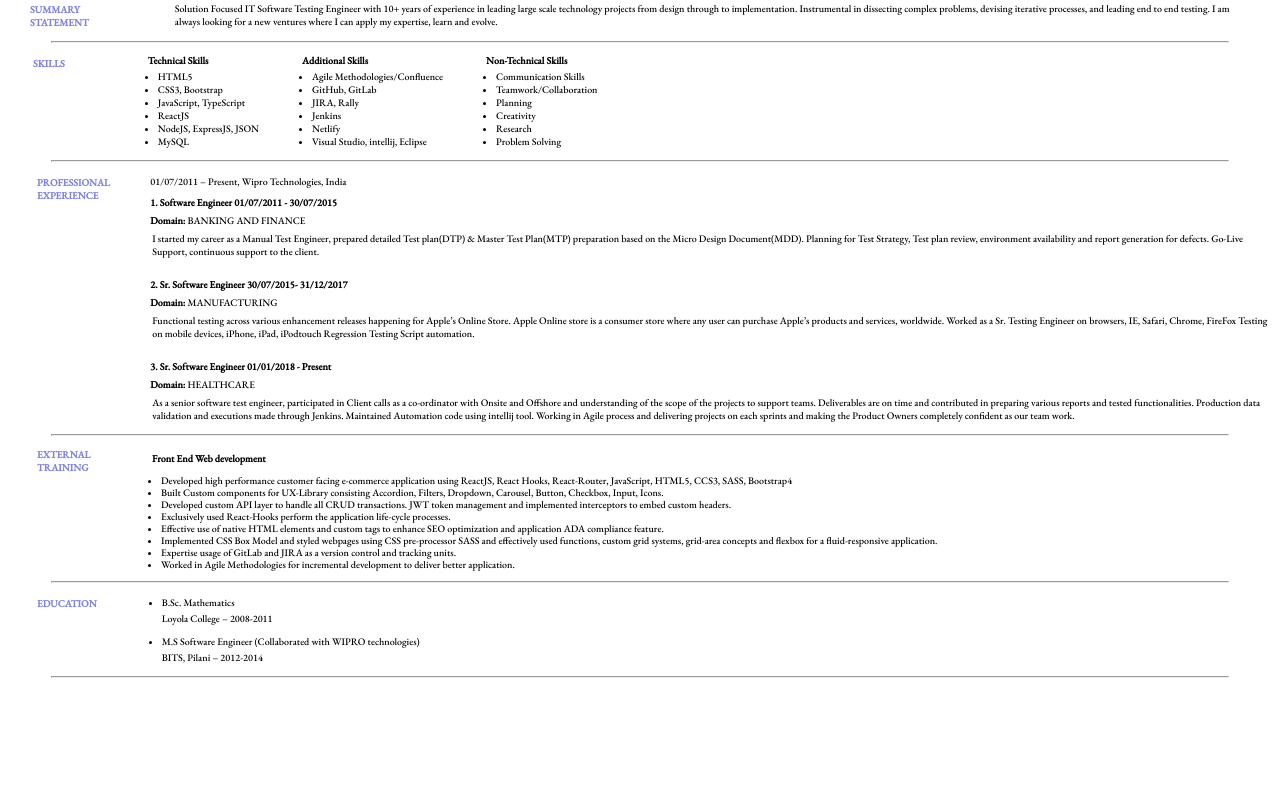
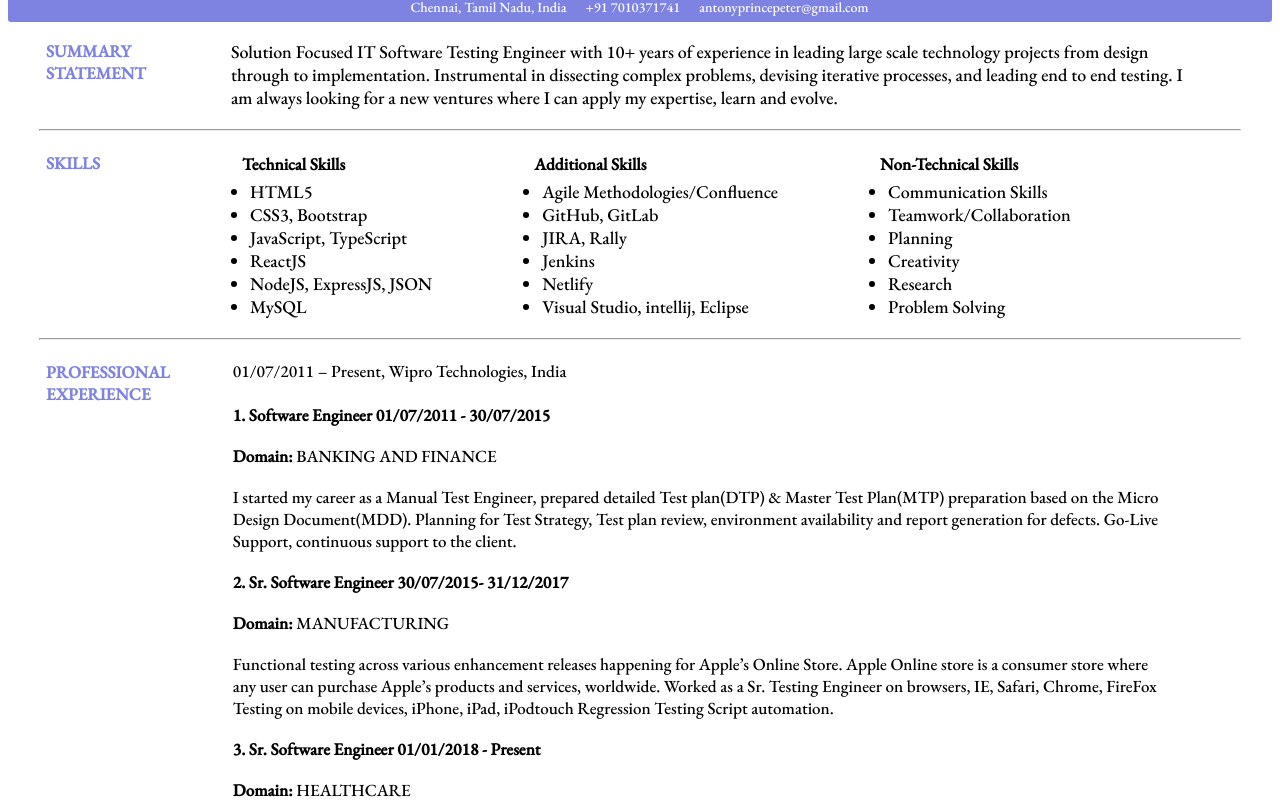
Before and after one commit to AntonyPrincePeter/Resume_11_07_2022_02, a plain HTML site: page index.html in a window 1280 px wide. Shown: the part 76-876 px from the top of the page. Before the commit the page ends 800 px from the top, so only its background shows below. Drawn offline with nearby package versions, Linux system fonts and the light colour scheme; files that its build step writes are made by us from their sources; a web font is replaced by a local one.

Commit message:
first commit 11_7

```diff
--- a/cssfile.css
+++ b/cssfile.css
@@ -1,3 +1,5 @@
+@import url('https://fonts.googleapis.com/css2?family=EB+Garamond:wght@500&display=swap');
+
 body{
     font-family: EB Garamond;
     font-weight: 400;
@@ -6,20 +8,20 @@ body{
 /*  */
 .header-section {
 
-    height: 50px;
+    height: 80px;
     background-color: rgba(39, 47, 207, 0.597);
     text-align: center;
     padding-top: 10px;
     color: white;
     border-radius: 3px;
-    font-family: Arial;
-    font-size: 19px;
+    font-family: EB Garamond;
+    font-size: 40px;
 
 
 }
 
 .myname {
-    font-family: Roboto, Arial;
+    font-family: EB Garamond;
     font-weight: bolder;
 }
 
@@ -39,7 +41,7 @@ body{
 }
 
 .sameclass{
-    font-size: 9px;
+    font-size: 14px;
     margin-left: 9px;
     padding-right: 10px;
     margin-top: 20px;
@@ -47,7 +49,7 @@ body{
 
 /*  */
 .summary{
-    font-size: 10px;
+    font-size: 17px;
     display: flex;
     flex-direction: row;
 
@@ -55,20 +57,21 @@ body{
 
 .summary-statement{
    margin-right: 40px;
-   margin-left: 22px ;
+   margin-left: 38px ;
    color:rgba(39, 47, 207, 0.597);
    font-weight:bolder;
    /* background-color: aqua; */
    padding-top: 1px;
-
+   font-size: 17px;
 
 }
 
 .description-statement{
-    margin-right: 16px ;
-    margin-left: 18px ;
+    margin-right: 80px ;
+    margin-left: 45px ;
     /* color:rgba(2, 32, 42, 0.597); */
    /* font-weight:bold; */
+   font-size: 18px;
 }
 
 /*  */
@@ -79,7 +82,7 @@ body{
 /*  */
 
 .orderlist-items{
-    font-size: 10px;
+
     display: flex;
     flex-direction: row;
     /* margin-top: 15px; */
@@ -88,12 +91,12 @@ body{
 
 .skills{
     margin-right: 40px;
-    margin-left: 25px;
+    margin-left: 38px;
     color:rgba(39, 47, 207, 0.597);
    font-weight:bolder;
    /* background-color: aqua; */
    padding-top: 1px;
-   font-size: 10px;
+   font-size: 17px;
    margin-top: -5px;
 
 
@@ -103,23 +106,22 @@ body{
 
     display: flex;
     flex-direction: row;
-    font-size:10px;
-    margin-left: 13px;
+    font-size:18px;
+    margin-left: 70px;
     margin-top: 6px;
     /* font-family: Roboto,Arial; */
     /* font-weight: bold; */
 }
 
-/*  */
 
 .heading-item{
 
     font-weight: bold;
-    font-size: 10px;
+    font-size: 17px;
     margin-top: -10px;
-    margin-left: -10px;
+    margin-left: -8px;
     margin-bottom: 5px;
-    line-height: 8px;
+    /* line-height: 10px; */
 }
 
 /*  */
@@ -127,49 +129,57 @@ body{
 .experience-summary{
     display: flex;
     flex-direction: row;
-    font-size: 10px;
+    font-size: 20px;
     margin-top: -5px;
-
 
 }
 
 .experince-heading{
 
-    margin-right: 40px;
-   margin-left: 29px ;
+
+   margin-left: 38px ;
    color:rgba(39, 47, 207, 0.597);
    font-weight:bolder;
    /* background-color: aqua; */
    padding-top: 1px;
-
+   font-size:17px;
 }
 
 .experience-overall{
 
-    font-size: 10px;
+    font-size: 17px;
     display: flex;
     flex-direction: row;
     margin-bottom: -12px;
-    margin-left: -2px;
+    margin-left: 63px;
 }
 
 .experience1{
-    font-size: 10px;
+    font-size: 17px;
     display: flex;
     flex-direction: row;
     font-weight: bold;
-    font-size:10px;
-    margin-left: -2px;
+
+    margin-left: 63px;
     margin-bottom: -15px;
 }
 
 
 .experience1-info{
-    font-size: 10px;
+    font-size: 17px;
     display: flex;
     flex-direction: row;
     margin-bottom: -15px;
-    margin-left: -2px;
+    margin-left: 63px;
+}
+
+.experience1-more-info{
+    font-size: 17px;
+    display: flex;
+    flex-direction: row;
+    margin-bottom: -15px;
+    margin-left: 63px;
+    margin-right: 100px;
 }
 
 /*  */
@@ -177,38 +187,40 @@ body{
 .training{
     direction: flex;
     flex-direction: row;
-    font-size: 10px;
-   margin-top: -7px;
+    font-size: 17px;
+    margin-top: -7px;
 }
 
 .external-Training{
     margin-right: 40px;
-    margin-left: 29px ;
+    margin-left: 38px ;
     /* margin-top:-8px; */
     color:rgba(39, 47, 207, 0.597);
     font-weight:bolder;
     /* background-color: aqua; */
     padding-top: 1px;
-    width: 20px
+    width: 20px;
+    font-size:17px;
 
 }
 
 .frontend-training-info{
     /* display: flex;
     flex-direction: row; */
-    margin-left: 13px;
-    font-size: 10px;
+    margin-left: 32px;
+    font-size: 17px;
     /* margin-top: 8px; */
+
 }
 
 .frontEnd{
-    font-size: 10px;
+    font-size: 17px;
     /* display: flex;
     flex-direction: row; */
-    margin-top: -32px;
+    margin-top: -60px;
     font-weight: bold;
-
-    margin-left: 131px;
+    /* width: 150px; */
+    margin-left: 195px;
     margin-bottom: 10px;
 
 }
@@ -218,10 +230,10 @@ body{
     /* display: flex;
     flex-direction: row; */
     margin-top: 10px;
-    font-size:10px;
-    margin-left: 100px;
-    line-height: 12px;
-
+    font-size:18px;
+    margin-left: 170px;
+    line-height:25px;
+    margin-right: 80px;
 }
 
 
@@ -229,12 +241,12 @@ body{
 .education{
 display: flex;
 flex-direction: row;
-font-size: 10px;
+font-size: 17px;
 }
 
 .type-education{
     margin-right: 40px;
-    margin-left: 29px ;
+    margin-left: 38px ;
     color:rgba(39, 47, 207, 0.597);
     font-weight:bolder;
     padding-top: 1px;
@@ -242,15 +254,16 @@ font-size: 10px;
 }
 
 .education-list{
-    margin-top: -5px
+    margin-top: -5px;
+    margin-left:22px;
 }
 
 .UG,.PG{
-    margin-left:-15px;
+    /* margin-left:22px; */
     margin-bottom:-7px;
 
 }
 .college-info{
-    margin-left:25px;
+    margin-left:22px;
 }
 /*  */
--- a/index.html
+++ b/index.html
@@ -6,25 +6,8 @@
     <meta http-equiv="X-UA-Compatible" content="IE=edge">
     <meta name="viewport" content="width=device-width, initial-scale=1.0">
     <title>Antony Prince Peter</title>
-    <link rel="stylesheet" href="../Resume3/cssfile.css"">
+    <link rel="stylesheet" href="../Resume3/cssfile.css">
 
-<link rel=" preconnect" href="https://fonts.googleapis.com">
-    <link rel="preconnect" href="https://fonts.gstatic.com" crossorigin>
-    <link href="https://fonts.googleapis.com/css2?family=Roboto:wght@100&display=swap" rel="stylesheet">
-
-
-    <link rel="preconnect" href="https://fonts.googleapis.com">
-    <link rel="preconnect" href="https://fonts.gstatic.com" crossorigin>
-    <link href="https://fonts.googleapis.com/css2?family=Cormorant+Garamond&display=swap" rel="stylesheet">
-</head>
-
-<link rel="preconnect" href="https://fonts.googleapis.com">
-<link rel="preconnect" href="https://fonts.gstatic.com" crossorigin>
-<link href="https://fonts.googleapis.com/css2?family=Cambo&display=swap" rel="stylesheet">
-
-<link rel="preconnect" href="https://fonts.googleapis.com">
-<link rel="preconnect" href="https://fonts.gstatic.com" crossorigin>
-<link href="https://fonts.googleapis.com/css2?family=EB+Garamond:wght@500&display=swap" rel="stylesheet">
 
 <body>
     </div>
@@ -64,7 +47,7 @@
         </div>
     </div>
 
-    <hr class="straight-line" size="2" width="93%"">
+    <hr class="straight-line" size="2" width="95%"">
 
     <!-- <div>
         <img src=" ../images/image_angles.jpg"> </div> -->
@@ -112,7 +95,7 @@
         </div>
     </div>
 
-    <hr class="straight-line" size="2" width="93%"">
+    <hr class="straight-line" size="2" width="95%"">
 
     <div class=" experience-summary">
     <div class="experince-heading">
@@ -189,7 +172,7 @@
     </div>
     </div>
 
-    <hr class="straight-line" size="2" width="93%"">
+    <hr class="straight-line" size="2" width="95%"">
 
     <div class=" training">
     <div class="external-Training">
@@ -224,7 +207,7 @@
 
 
 
-    <hr class="straight-line" size="2" width="93%"">
+    <hr class="straight-line" size="2" width="95%"">
 
 
 <div class=" education">
@@ -255,7 +238,7 @@
     </div>
     </div>
 
-    <hr class="straight-line" size="2" width="93%"">
+    <hr class="straight-line" size="2" width="95%"">
 
 
 
```
